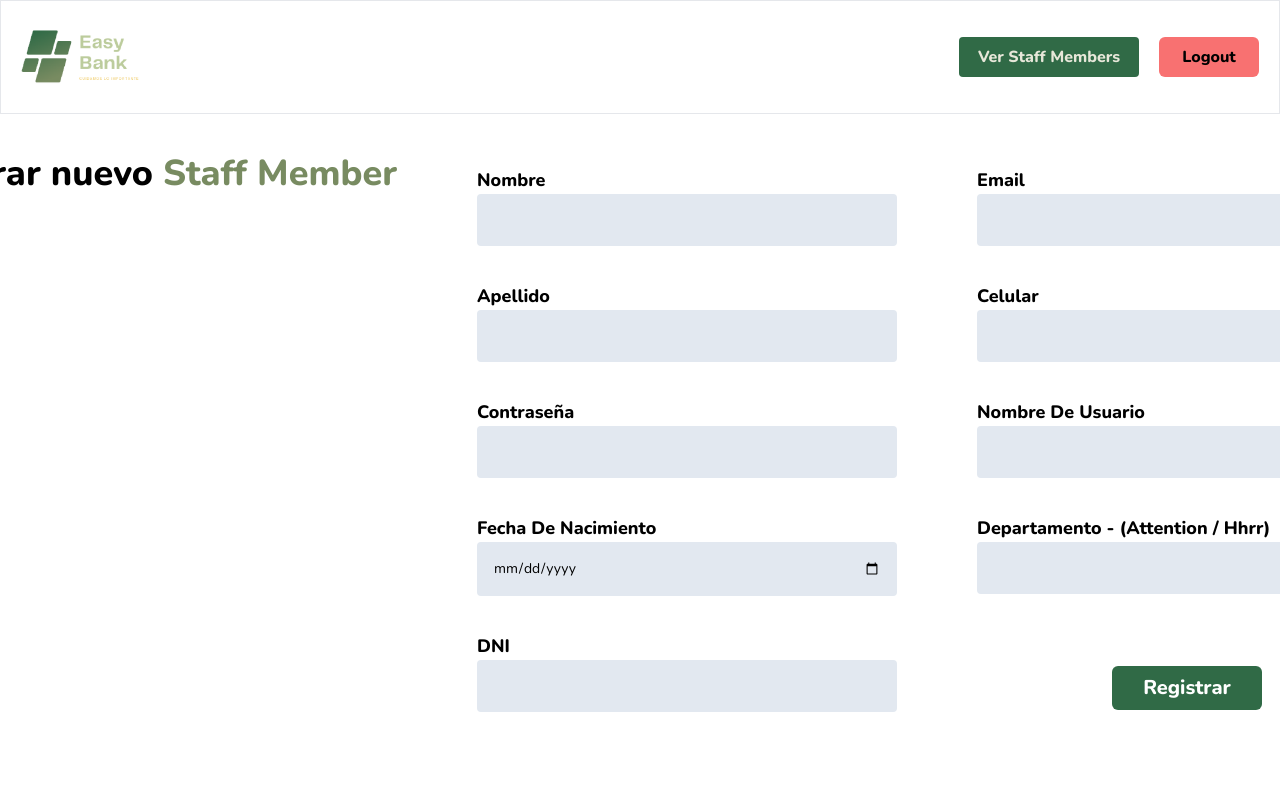
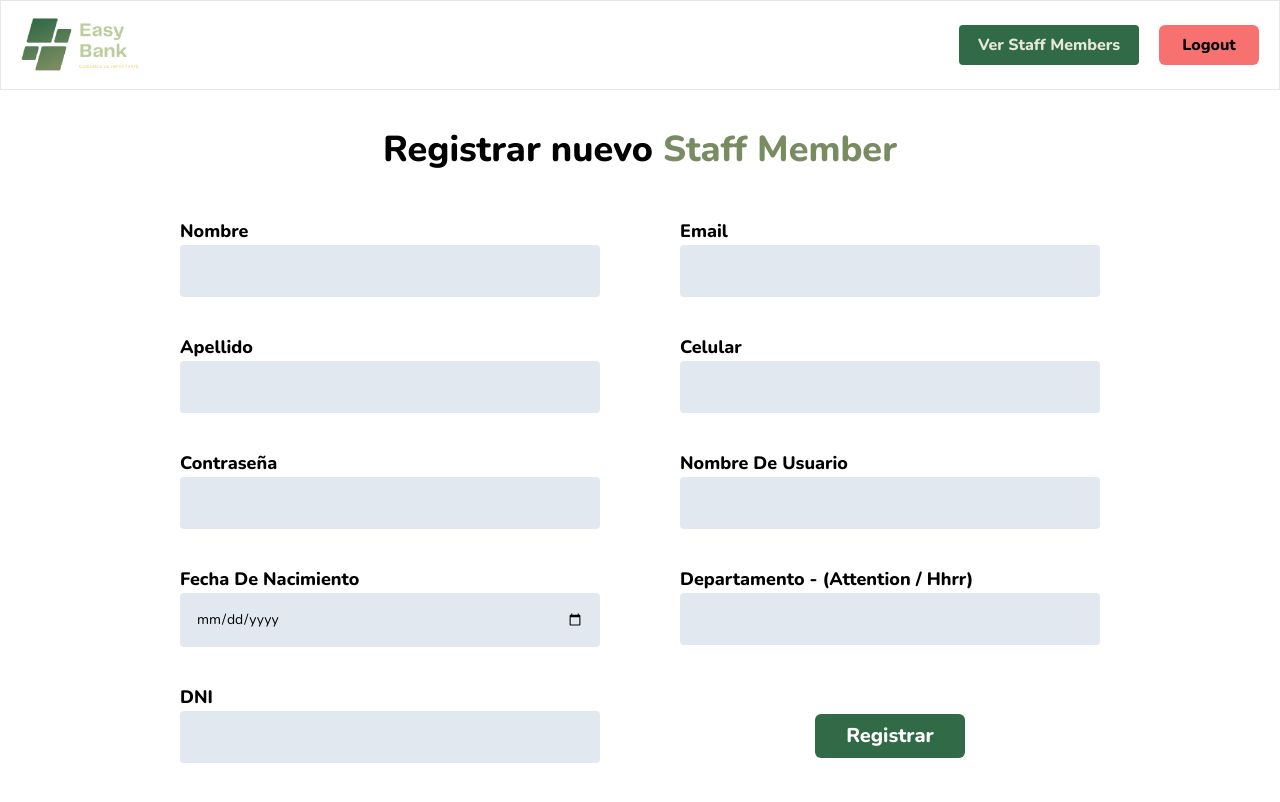
Before and after one commit to No-Country/c-14-19-t-typescript-react, a Next.js app in the folder client/: page /hhrr/register-staff in a window 1280 px wide. Shown: the top 802 px of the page. Built offline with nearby package versions, Linux system fonts and the light colour scheme; sample sign-in values are in the browser's storage.

Commit message:
bugs fixes forms

```diff
--- a/client/src/app/hhrr/layout.tsx
+++ b/client/src/app/hhrr/layout.tsx
@@ -24,7 +24,7 @@ const HHRRLayout = ({ children }: { children: React.ReactNode }) => {
 
   return (
     <>
-      <nav className="flex items-center justify-between border">
+      <nav className="flex items-center justify-between border h-[90px] overflow-hidden">
         <Link
           href="/hhrr/hhrrpanel"
           className="text-xl uppercase font-bold tablet:text-2xl p-5"
--- a/client/src/app/hhrr/register-staff/page.tsx
+++ b/client/src/app/hhrr/register-staff/page.tsx
@@ -3,7 +3,7 @@ import React from "react";
 
 const RegisterStaff = () => {
   return (
-    <div className="h-[100vh] w-screen">
+    <div className="h-screen w-screen">
       <div className="flex flex-col justify-center items-center h-full w-full">
         <FormRegisterStaff />
       </div>
--- a/client/src/components/buttons/LogoutButton.tsx
+++ b/client/src/components/buttons/LogoutButton.tsx
@@ -4,23 +4,25 @@ import { useRouter } from "next/navigation";
 import React from "react";
 
 const LogoutButton = (): React.ReactElement => {
-    const router = useRouter();
-    const { isAuthorized } = useGlobalContext();
-    console.log(isAuthorized);
+  const router = useRouter();
+  const { isAuthorized } = useGlobalContext();
 
-   const handleOnClick = () => {
+  const handleOnClick = () => {
     sessionStorage.clear();
 
-    const getJwtSessionStaff = sessionStorage.getItem('jwtSession');
-    const getJwtSessionCustomer = sessionStorage.getItem('customerJwtSession');
+    const getJwtSessionStaff = sessionStorage.getItem("jwtSession");
+    const getJwtSessionCustomer = sessionStorage.getItem("customerJwtSession");
     if (!getJwtSessionStaff || !getJwtSessionCustomer) {
-        alert('Usuario deslogueado') //! ALERT TEMPORAL
-        router.push('/');
-        if (isAuthorized) window.location.reload();
+      alert("Usuario deslogueado"); //! ALERT TEMPORAL
+      router.push("/");
+      if (isAuthorized) window.location.reload();
     }
   };
   return (
-    <button onClick={handleOnClick} className="font-bold p-1 tablet:p-2 rounded-md bg-red-400 desktop:w-[100px] text-center hover:bg-red-500 hover:text-white transition-all ease-in duration-200 capitalize">
+    <button
+      onClick={handleOnClick}
+      className="font-bold p-1 tablet:p-2 rounded-md bg-red-400 desktop:w-[100px] text-center hover:bg-red-500 hover:text-white transition-all ease-in duration-200 capitalize"
+    >
       Logout
     </button>
   );
--- a/client/src/components/buttons/SubmitButton.tsx
+++ b/client/src/components/buttons/SubmitButton.tsx
@@ -4,7 +4,7 @@ const SubmitButton = ({ value }: { value: string }): React.ReactElement => {
   return (
     <button
       type="submit"
-      className="mt-5 font-bold text-white p-1 transition-all ease-in duration-200 tablet:p-2 tablet:w-[40%] tablet:mt-10 tablet:text-xl desktop:w-[150px] bg-[#306a46] hover:bg-[#788b61] rounded-md desktop:p-2 "
+      className="font-bold text-white p-1 transition-all ease-in duration-200 tablet:p-2 tablet:w-[40%] tablet:mt-10 tablet:text-xl desktop:w-[150px] bg-[#306a46] hover:bg-[#788b61] rounded-md desktop:p-2 "
     >
       <span className="text-sm desktop:text-xl">{value}</span>
     </button>
--- a/client/src/components/labels/LabelsForm.tsx
+++ b/client/src/components/labels/LabelsForm.tsx
@@ -3,7 +3,7 @@ import { nunito } from "@/fonts/fonts";
 
 const LabelsForm = ({ htmlFor }: { htmlFor: string }): React.ReactElement => {
   return (
-    <label htmlFor={htmlFor} className={`mt-5 capitalize font-bold ${nunito.className} desktop:text-lg desktop:mt-8 overflow-hidden`}>
+    <label htmlFor={htmlFor} className={`w-[78%] tablet:w-full mt-5 capitalize font-bold ${nunito.className} desktop:text-lg desktop:mt-8 overflow-hidden`}>
       { htmlFor }
     </label>
   );
--- a/client/src/components/staff/register/FormRegisterStaff.tsx
+++ b/client/src/components/staff/register/FormRegisterStaff.tsx
@@ -134,13 +134,13 @@ const FormRegisterStaff = (): React.ReactElement => {
         }}
         validate={validateFields}
       >
-        <Form className="flex flex-col justify-center p-5 h-full tablet:justify-start ">
-          <div className="h-full flex flex-col tablet:flex-row tablet:gap-10 tablet:justify-center desktop:gap-20">
-          <h1 className="mt-5 text-xl font-semibold whitespace-nowrap text-center desktop:text-4xl overflow-y-hidden tablet:mb-10 pb-5">
+        <Form className="flex flex-col justify-center p-5 tablet:p-0 h-full tablet:justify-start ">
+        <h1 className="mt-5 tablet:mt-10 text-xl font-semibold text-center desktop:text-4xl overflow-y-hidden  pb-5">
             Registrar nuevo
             <span className="eb-principalColor"> Staff Member</span>
           </h1>
-            <div className="flex flex-col gap-[5px] tablet:gap-0">
+          <div className="h-full flex flex-col tablet:flex-row tablet:gap-10 tablet:justify-center desktop:gap-20">
+            <div className="flex flex-col items-center h-full tablet:gap-0">
               <LabelsForm htmlFor="nombre" />
               <Field
                 className="placeholder:text-center outline-none bg-slate-200 p-2 rounded text-sm w-[220px] focus:bg-slate-300 transition-all ease-in duration-200 tablet:w-[320px] tablet:p-3 desktop:w-[420px] desktop:p-4"
@@ -182,7 +182,7 @@ const FormRegisterStaff = (): React.ReactElement => {
               <SpanError prop="dni" />
             </div>
 
-            <div className="flex flex-col gap-[5px] tablet:gap-0">
+            <div className="flex flex-col items-center h-full tablet:gap-0">
               <LabelsForm htmlFor="email" />
               <Field
                 className="placeholder:text-center outline-none bg-slate-200 p-2 rounded text-sm w-[220px] focus:bg-slate-300 transition-all ease-in duration-200 tablet:w-[320px] tablet:p-3 desktop:w-[420px] desktop:p-4"
@@ -209,13 +209,13 @@ const FormRegisterStaff = (): React.ReactElement => {
 
               <LabelsForm htmlFor="departamento - (attention / hhrr)" />
               <Field
-                className="placeholder:text-center outline-none bg-slate-200 p-2 rounded text-sm w-[220px] focus:bg-slate-300 transition-all ease-in duration-200 tablet:w-[320px] tablet:p-3 desktop:w-[420px] desktop:p-4"
+                className="mb-4 placeholder:text-center outline-none bg-slate-200 p-2 rounded text-sm w-[220px] focus:bg-slate-300 transition-all ease-in duration-200 tablet:w-[320px] tablet:p-3 desktop:w-[420px] desktop:p-4"
                 name="department"
                 type="text"
               />
               <SpanError prop="department" />
 
-              <div className="flex justify-center desktop:relative desktop:top-7">
+              <div className="flex justify-center desktop:relative desktop:top-[1.3%] w-full">
                 <SubmitButton
                   value={isClicked ? "Registrando..." : "Registrar"}
                 />
```
